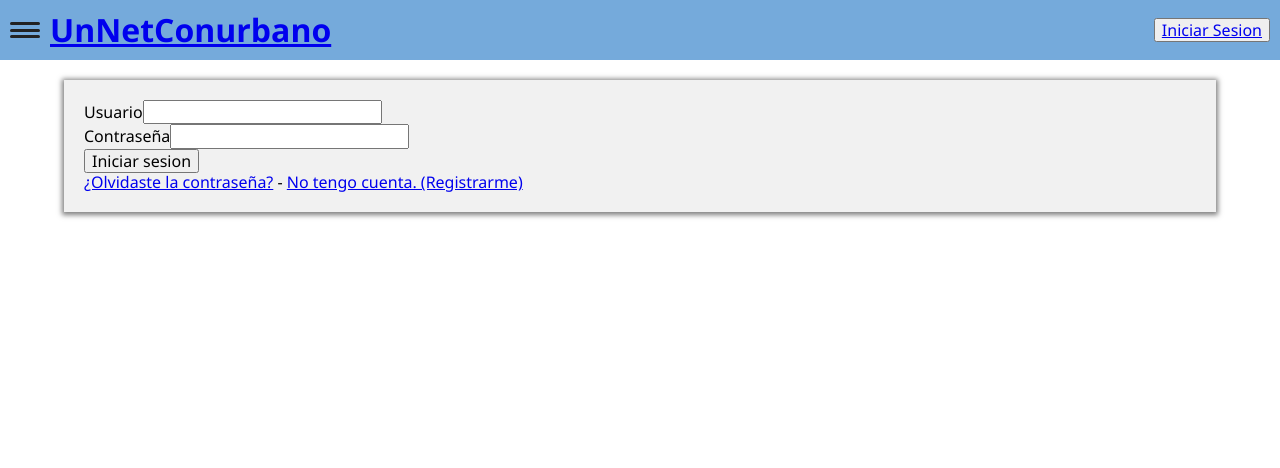
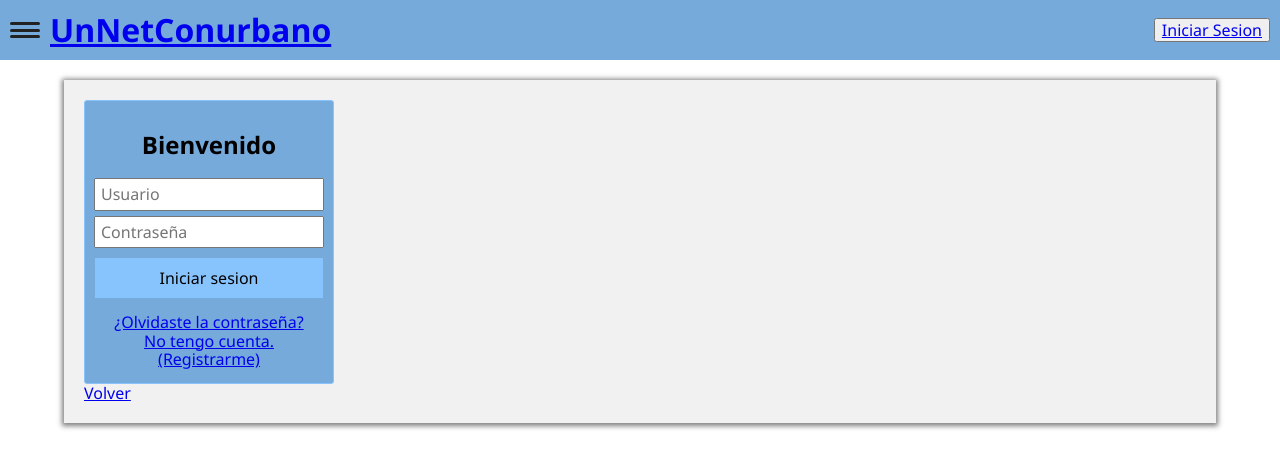
Before and after one commit to Patricio-Fernandez-Ionadi/SocialNetworkProyect, a React (Vite) app in the folder front/: page / in a window 1280 px wide. Both pictures are taken after a click on the button "Iniciar Sesion". Shown: the top 468 px of the page. Built offline with nearby package versions, Linux system fonts and the light colour scheme.

Commit message:
login form

```diff
--- a/front/src/pages/Login.jsx
+++ b/front/src/pages/Login.jsx
@@ -23,25 +23,36 @@ export function LoginForm() {
 
 	return (
 		<>
-			<form action="POST" onSubmit={handleLogin}>
+			<div className="login_container">
+				<h2>Bienvenido</h2>
+				<form action="POST" onSubmit={handleLogin} className="login_form">
+					<div className="login_inputs">
 						<div>
-					<label htmlFor="user">Usuario</label>
-					<input type="text" id="user" onChange={handleUser} value={user} />
+							<input
+								type="text"
+								onChange={handleUser}
+								value={user}
+								placeholder="Usuario"
+							/>
 						</div>
 						<div>
-					<label htmlFor="password">Contraseña</label>
-					<input type="password" id="password" onChange={handlePw} value={pw} />
+							<input
+								type="password"
+								onChange={handlePw}
+								value={pw}
+								placeholder="Contraseña"
+							/>
 						</div>
-				<div>
-					<button onClick={handleLogin}>Iniciar sesion</button>
 					</div>
+					<button className="login_submit">Iniciar sesion</button>
 				</form>
 				{/* ------------------------------------------------------------------- */}
-			<div>
+				<div className="login_helpers">
 					<a href="#">¿Olvidaste la contraseña?</a>
-				<span> - </span>
 					<a href="#">No tengo cuenta. (Registrarme)</a>
 				</div>
+			</div>
+			<a href="#">Volver</a>
 		</>
 	)
 }
--- a/front/src/styles/App.css
+++ b/front/src/styles/App.css
@@ -1,3 +1,4 @@
+@charset "UTF-8";
 /*! normalize.css v8.0.1 | MIT License | github.com/necolas/normalize.css */
 /* Document
    ========================================================================== */
@@ -424,6 +425,61 @@ template {
   transform: rotate(35deg);
 }
 
+.login_container {
+  width: 250px;
+  border: 1px solid #87c3fc;
+  border-radius: 3px;
+  padding: 10px;
+  display: flex;
+  flex-direction: column;
+  align-items: center;
+  justify-content: center;
+  background-color: #75aadb;
+}
+
+.login_form {
+  width: 100%;
+  display: flex;
+  flex-direction: column;
+  align-items: center;
+}
+
+.login_inputs {
+  display: flex;
+  flex-direction: column;
+  gap: 5px;
+}
+
+.login_inputs input {
+  width: 230px;
+  padding: 5px;
+}
+
+.login_inputs input:focus {
+  outline: none;
+}
+
+.login_submit {
+  height: 40px;
+  width: 100%;
+  background-color: #87c3fc;
+  border: none;
+  margin: 10px 0;
+}
+
+.login_submit:hover {
+  background-color: #fcbf49;
+}
+
+.login_helpers {
+  width: 100%;
+  text-align: center;
+  display: flex;
+  flex-direction: column;
+  padding: 5px;
+  gap:  5px;
+}
+
 .header {
   background-color: #75aadb;
   width: 100%;
--- a/front/src/styles/components/_components.scss
+++ b/front/src/styles/components/_components.scss
@@ -2,3 +2,4 @@
 @import "menus";
 @import "navbar";
 @import "burgerMenu";
+@import "login";
--- /dev/null
+++ b/front/src/styles/components/_login.scss
@@ -0,0 +1,51 @@
+.login_container {
+  width: 250px;
+  border: 1px solid #87c3fc;
+  border-radius: 3px;
+  padding: 10px;
+  display: flex;
+  flex-direction: column;
+  align-items: center;
+  justify-content: center;
+  background-color: #75aadb;
+}
+
+.login_form {
+  width: 100%;
+  display: flex;
+  flex-direction: column;
+  align-items: center;
+}
+
+.login_inputs {
+  display: flex;
+  flex-direction: column;
+  gap: 5px;
+}
+
+.login_inputs input {
+  width: 230px;
+  padding: 5px;
+}
+.login_inputs input:focus {
+  outline: none;
+}
+.login_submit {
+  height: 40px;
+  width: 100%;
+  background-color: #87c3fc;
+  border: none;
+  margin: 10px 0;
+}
+.login_submit:hover {
+  background-color: #fcbf49;
+}
+
+.login_helpers {
+  width: 100%;
+  text-align: center;
+  display: flex;
+  flex-direction: column;
+  padding: 5px;
+  gap: 5px;
+}
```
Also changed, not shown: 1 other file (tests, documents, lock files or other folders). Lines whose indentation alone changed are shown as unchanged.
